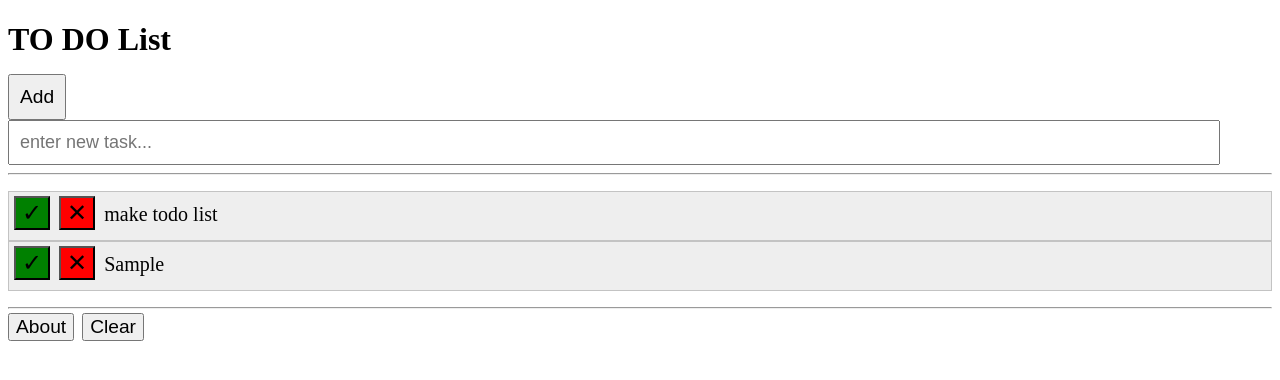
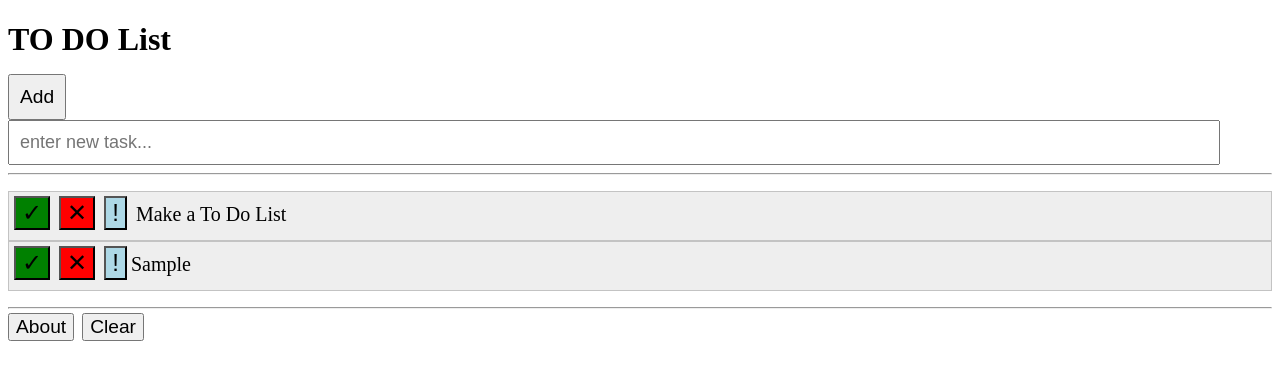
Before and after one commit to JackSawyerWATX/ToDoList, a plain HTML site: page index.html in a window 1280 px wide. Both pictures are taken after typing "Sample" into the empty fields and a click on the button "Add". Drawn offline with Linux system fonts and the light colour scheme.

Commit message:
addition of a ! button

```diff
--- a/index.html
+++ b/index.html
@@ -1,5 +1,6 @@
 <!DOCTYPE html>
 <html lang="en">
+
 <head>
     <meta charset="UTF-8">
     <meta http-equiv="X-UA-Compatible" content="IE=edge">
@@ -8,12 +9,13 @@
     <script src="script.js"></script>
     <title>To Do List</title>
 </head>
+
 <body>
 
     <h1 id="myHeader">TO DO List</h1>
 
     <!-- STEPs 1 and 2 below here  -->
-    <input type="button" id="addButton" onclick=addTask() value = "Add"/>
+    <input type="button" id="addButton" onclick=addTask() value="Add" />
     <input type="text" id="input" placeholder="enter task...">
 
     <hr>
@@ -22,25 +24,20 @@
         <li>
             <input type="button" class="done" onclick="markDone(this.parentNode)" value="&#x2713;" />
             <input type="button" class="remove" onclick="remove(this.parentNode)" value="&#x2715;" />
-    make todo list
+            <!-- EXTRA FRESH!! -->
+            <input type="button" class="Important" onclick="important(this.parentNode)" value="!" />
+            Make a To Do List
         </li>
 
     </ul>
     <hr>
     <!-- STEPs 8 and 9 below here  -->
     <div id="divabout"></div>
-  <input type="button"
-  value="About"
-  onclick="doAbout()">
-
-  <input type= "button"
-  value ="Clear"
-  onclick ="clearAbout()">
-
-
+    <input type="button" value="About" onclick="doAbout()">
 
     <!-- STEP 13 below here  -->
-
+    <input type="button" value="Clear" onclick="clearAbout()">
 
 </body>
+
 </html>
--- a/script.js
+++ b/script.js
@@ -1,4 +1,4 @@
-function addTask () {
+function addTask() {
     var input = document.getElementById("input");
     // get current text from input field
     var newTask = input.value;
@@ -8,29 +8,31 @@ function addTask () {
         var item = document.createElement("li");
         // add HTML for buttons and new task text
         // Note, need to use '' because of "" in HTML
-      item.innerHTML = '<input type="button" class="done" onclick="markDone(this.parentNode)" value="&#x2713;" /> ' +
+        item.innerHTML =
+            '<input type="button" class="done" onclick="markDone(this.parentNode)" value="&#x2713;" /> ' +
             '<input type="button" class="remove" onclick="remove(this.parentNode)" value="&#x2715;" /> ' +
+            '<input type="button" class="Important" onclick="important(this.parentNode)" value ="!"/>' +
             newTask;
         // add new item as part of existing list
         document.getElementById("tasks").appendChild(item);
 
         /* Step 4 below here */
 
-         var input=document.getElementById("input");
-            input.value="";
-            input.placeholder="enter new task...";
+        var input = document.getElementById("input");
+        input.value = "";
+        input.placeholder = "enter new task...";
     }
 }
 
 
 
 // change styling used for given item
-  function markDone (item) {
+function markDone(item) {
     item.className = 'finished';
 }
 
 /* Step 7 below here */
-  function remove (item) {
+function remove(item) {
     if (item.className == 'finished') {
         item.remove();
     }
@@ -50,3 +52,9 @@ function addTask () {
     author.innerText = "";
     author.className = "aboutColor";
 }
+
+function important(item) {
+    if (item.className = 'Important') {
+        item.li();
+    }
+}
--- a/style.css
+++ b/style.css
@@ -1,12 +1,8 @@
-
-
-
 /* remove indentation of list items */
 
 ul {
     padding-left: 0;
 }
-
 
 /* remove traditional bullet from front of list items */
 /* Step 3 below here */
@@ -17,7 +13,6 @@ ul {
     padding: 10px 0px 10px 5px;
     font-size: 20px;
 }
-
 
 /* Step 5 below here */
 .done {
@@ -62,3 +57,7 @@ ul {
     font-size: 18px;
     margin: 10px;
 }
+
+.Important {
+    background-color: lightblue;
+}
```
Lines whose indentation alone changed are shown as unchanged.
